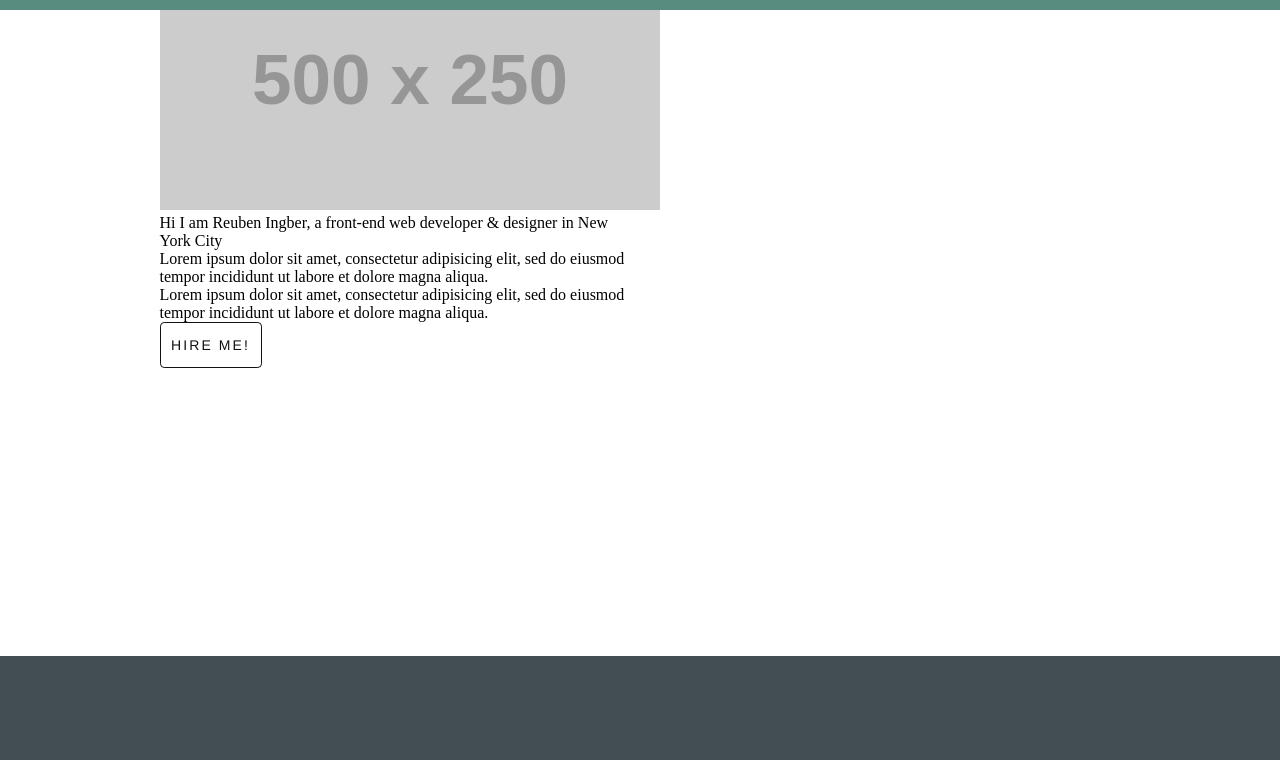
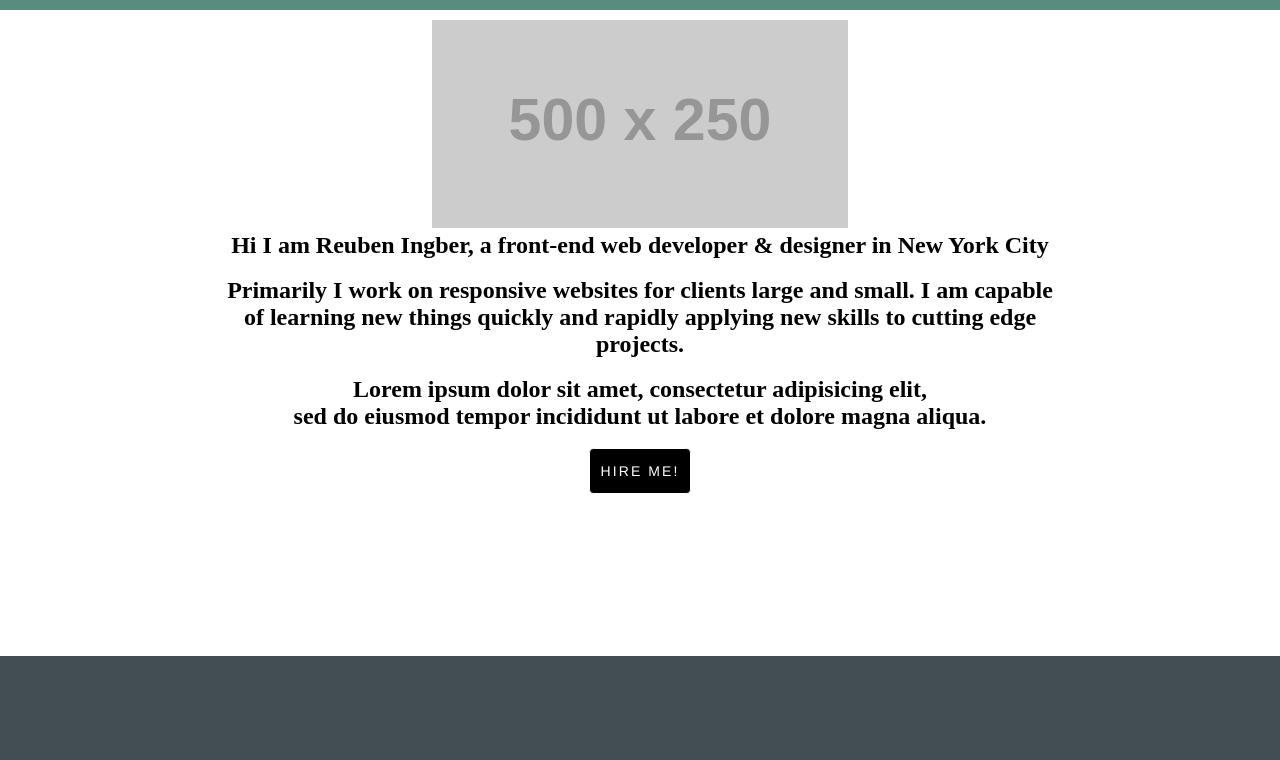
Before and after one commit to reubeningber/New-Reuben-Ingber-Dot-Com, a plain HTML site: page index.html in a window 1280 px wide. Shown: the part 40-800 px from the top of the page. Drawn offline with Linux system fonts and the light colour scheme; placeholder pictures from the web are drawn by us.

Commit message:
Styles about-section

```diff
--- a/index.html
+++ b/index.html
@@ -30,14 +30,18 @@
 	<div class="slide-content-wrapper-top">
 		<section class="about-me">
 			<div class="container">
-				<img src="http://placehold.it/500x250" alt="">
-				<p>Hi I am Reuben Ingber, a front-end web developer & designer in New York City</p>
-
-				<p>Lorem ipsum dolor sit amet, consectetur adipisicing elit, sed do eiusmod tempor incididunt ut labore et dolore magna aliqua.</p>
-
-				<p>Lorem ipsum dolor sit amet, consectetur adipisicing elit, sed do eiusmod tempor incididunt ut labore et dolore magna aliqua.</p>
-
-				<a href="#" class="btn btn--m">Hire Me!</a>
+				<div class="content-wrapper">
+					<div class="img-container">
+						<img src="http://placehold.it/500x250" alt="">
+					</div>
+					<h1>Hi I am Reuben Ingber, a front-end web developer & designer in New York City</h1>
+					<br>
+					<h2>Primarily I work on responsive websites for clients large and small. I am capable of learning new things quickly and rapidly applying new skills to cutting edge projects.</h2>
+					<br>
+					<h2>Lorem ipsum dolor sit amet, consectetur adipisicing elit, <br>sed do eiusmod tempor incididunt ut labore et dolore magna aliqua.</h2>
+					<br>
+					<a href="#" class="btn btn--black btn--m">Hire Me!</a>
+				</div>
 			</div>
 		</section>
 	</div>
--- /dev/null
+++ b/less/about-index.less
@@ -0,0 +1,26 @@
+.about-me {
+	display: table;
+	width: 100%;
+	height: 500px;
+
+	.container {
+		display: table-cell;
+		vertical-align: middle;
+		margin: 0 auto;
+		text-align: center;
+	}
+
+	.content-wrapper {
+		width: 65%;
+		margin: 0 auto;
+	}
+
+	.img-container {
+		width: 50%;
+		margin: 0 auto;
+
+		img {
+			width: 100%;
+		}
+	}
+}
--- a/less/slide.less
+++ b/less/slide.less
@@ -9,9 +9,9 @@ header {
 	position: fixed;
 	z-index: 1;
 	overflow: hidden;
-	width: 100%
-	height: 88%
-	top: 0;
+	width: 100%;
+	height: 88%;
+	top: 50px;
 	left: 0;
 }
 
--- a/style.less
+++ b/style.less
@@ -10,3 +10,4 @@
 @import url(less/buttons.less);
 @import url(less/header.less);
 @import url(less/project-index.less);
+@import url(less/about-index.less);
```
Also changed, not shown: css/style.css.
